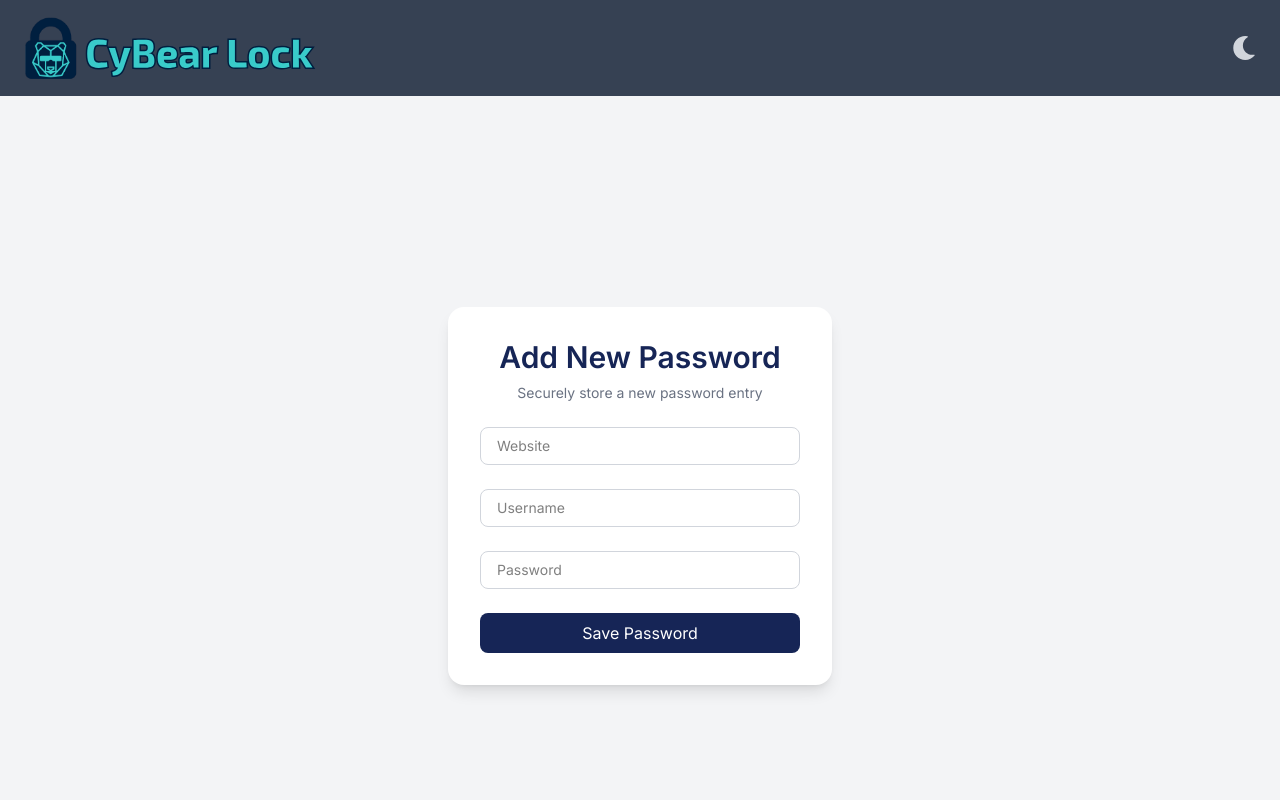
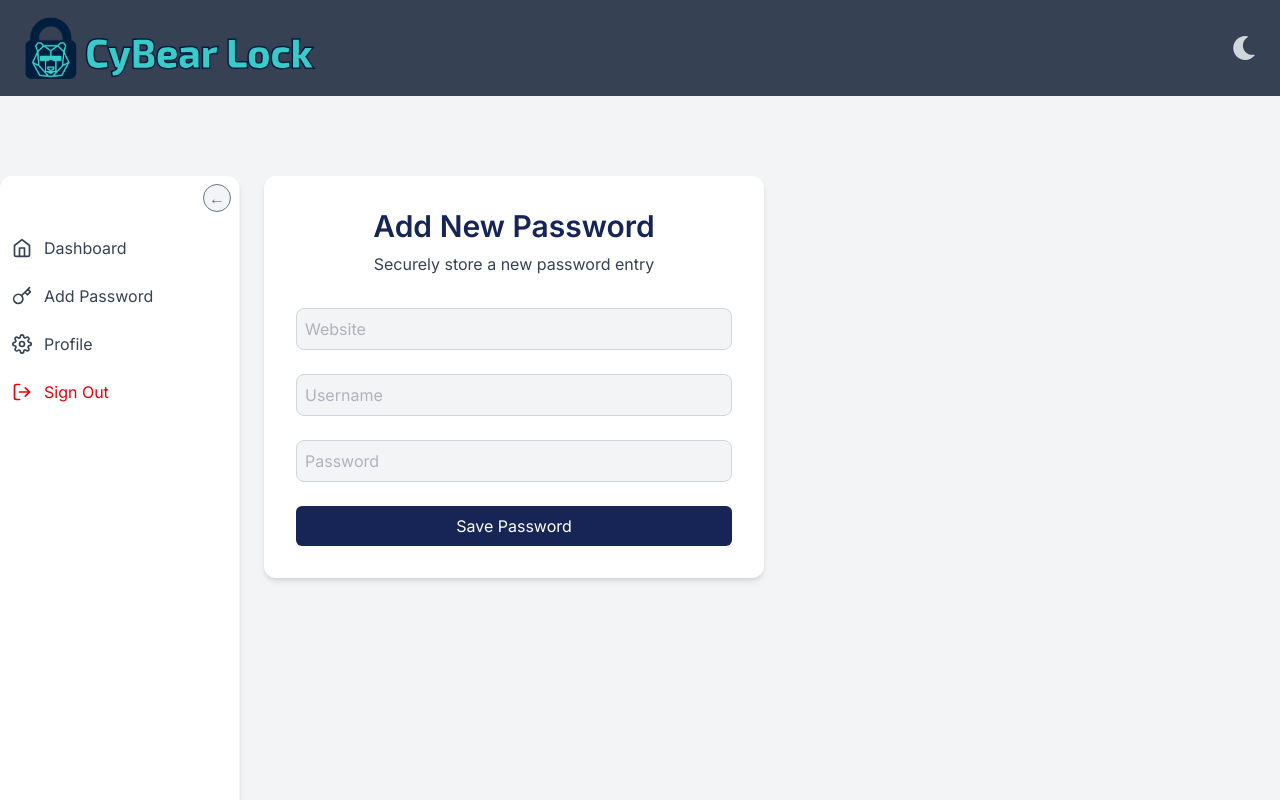
Before and after one commit to treydedman/CyBear-Lock, a React (Vite) app in the folder client/: page /new-password in a window 1280 px wide. Shown: the top 800 px of the page. Built offline with nearby package versions, Linux system fonts and the light colour scheme.

Commit message:
added sidebar to new password component

```diff
--- a/client/src/components/NewPasswordForm.tsx
+++ b/client/src/components/NewPasswordForm.tsx
@@ -51,7 +51,7 @@ export default function NewPasswordForm({
   };
 
   return (
-    <form onSubmit={handleSubmit} className="mt-6 flex flex-col space-y-6">
+    <form onSubmit={handleSubmit} className="mt-8 flex flex-col space-y-6">
       <div>
         <input
           type="text"
@@ -60,8 +60,7 @@ export default function NewPasswordForm({
           value={formData.website}
           onChange={handleChange}
           required
-          className="w-full px-4 py-2 border border-gray-300 rounded-lg focus:outline-none focus:ring-1 focus:ring-gray-400
-           block text-sm"
+          className="w-full p-2 bg-gray-100 dark:bg-gray-600 border border-gray-300 dark:border-gray-600 rounded-lg text-gray-500 dark:text-gray-200 focus:outline-none focus:ring-2 focus:ring-gray-400 dark:focus:ring-gray-200"
         />
       </div>
 
@@ -73,8 +72,7 @@ export default function NewPasswordForm({
           value={formData.username}
           onChange={handleChange}
           required
-          className="w-full px-4 py-2 border border-gray-300 rounded-lg focus:outline-none focus:ring-1 focus:ring-gray-400
-           block text-sm"
+          className="w-full p-2 bg-gray-100 dark:bg-gray-600 border border-gray-300 dark:border-gray-600 rounded-lg text-gray-500 dark:text-gray-200 focus:outline-none focus:ring-2 focus:ring-gray-400 dark:focus:ring-gray-200"
         />
       </div>
 
@@ -86,8 +84,7 @@ export default function NewPasswordForm({
           value={formData.password}
           onChange={handleChange}
           required
-          className="w-full px-4 py-2 border border-gray-300 rounded-lg focus:outline-none focus:ring-1 focus:ring-gray-400
-           block text-sm"
+          className="w-full p-2 bg-gray-100 dark:bg-gray-600 border border-gray-300 dark:border-gray-600 rounded-lg text-gray-500 dark:text-gray-200 focus:outline-none focus:ring-2 focus:ring-gray-400 dark:focus:ring-gray-200"
         />
       </div>
 
@@ -96,7 +93,7 @@ export default function NewPasswordForm({
       <button
         type="submit"
         disabled={isLoading}
-        className="w-full px-4 py-2 text-white bg-blue-950 rounded-lg hover:bg-blue-900 transition disabled:bg-gray-400">
+        className="w-full bg-blue-950 text-white py-2 rounded-md hover:bg-teal-500 transition disabled:bg-gray-400">
         {isLoading ? 'Saving...' : 'Save Password'}
       </button>
     </form>
--- a/client/src/components/RegistrationForm.tsx
+++ b/client/src/components/RegistrationForm.tsx
@@ -32,12 +32,12 @@ export function RegistrationForm() {
     const passwordConditions = [
       hasUpperCase
         ? ''
-        : 'Password must contain at least one uppercase letter.',
-      hasNumber ? '' : 'Password must contain at least one number.',
+        : 'Password should contain at least one uppercase letter.',
+      hasNumber ? '' : 'Password should contain at least one number.',
       hasSpecialChar
         ? ''
-        : 'Password must contain at least one special character.',
-      isLongEnough ? '' : 'Password must be at least 8 characters long.',
+        : 'Password should contain at least one special character.',
+      isLongEnough ? '' : 'Password should be at least 8 characters long.',
     ].filter(Boolean);
 
     setPasswordFeedback(passwordConditions.join('\n'));
@@ -78,6 +78,8 @@ export function RegistrationForm() {
 
   // Password strength display
   const getStrengthText = (score: number) => {
+    if (!password) return '';
+
     switch (score) {
       case 0:
         return 'Very Weak';
--- a/client/src/components/Sidebar.tsx
+++ b/client/src/components/Sidebar.tsx
@@ -15,7 +15,7 @@ export default function Sidebar() {
       } bg-white dark:bg-gray-700 border-r border-gray-100 dark:border-gray-700 shadow-md mt-20 rounded-xl`}>
       <button
         onClick={() => setIsCollapsed(!isCollapsed)}
-        className="absolute top-2 right-2 flex items-center justify-center w-7 h-7 bg-gray-100 dark:bg-gray-800 border border-gray-500 dark:border-gray-400 rounded-full text-gray-500 dark:text-gray-400 hover:text-teal-500 dark:hover:text-teal-500 transition">
+        className="absolute top-2 right-2 flex items-center justify-center w-7 h-7 bg-gray-100 dark:bg-gray-800 hover:bg-teal-300 dark:hover:bg-teal-500 dark:hover:text-gray-800 border border-gray-500 dark:border-gray-400 rounded-full text-gray-500 dark:text-gray-400">
         {isCollapsed ? '→' : '←'}
       </button>
 
--- a/client/src/pages/Dashboard.tsx
+++ b/client/src/pages/Dashboard.tsx
@@ -244,7 +244,7 @@ export default function Dashboard() {
                       rounded-lg
                       focus:outline-none
                       focus:ring-1 focus:ring-gray-400 dark:focus:ring-transparent
-                      px-2 py-1">
+                      p-2">
                       <span className=" text-gray-900 dark:text-white font-mono truncate">
                         {entry.password && isVisible
                           ? entry.password
--- a/client/src/pages/NewEntry.tsx
+++ b/client/src/pages/NewEntry.tsx
@@ -1,21 +1,25 @@
 import NewPasswordForm from '../components/NewPasswordForm';
 import { useNavigate } from 'react-router-dom';
+import Sidebar from '../components/Sidebar';
 
 export default function NewPasswordPage() {
   const navigate = useNavigate();
 
   return (
-    <div className="flex min-h-screen items-center justify-center">
-      <div className="w-full max-w-sm bg-white p-6 sm:p-8 rounded-2xl shadow-lg">
-        <h2 className="text-3xl font-semibold text-center text-blue-950">
-          Add New Password
-        </h2>
+    <div className="flex min-h-screen bg-gray-100 dark:bg-gray-800">
+      <Sidebar />
+      <div className="flex flex-col flex-1 p-6">
+        <div className="w-full max-w-[500px] bg-white dark:bg-gray-700 shadow-md border-none dark:border-gray-700 p-6 sm:p-8 rounded-xl shadow-lg mt-14">
+          <h2 className="text-3xl font-semibold text-center text-blue-950 dark:text-white">
+            Add New Password
+          </h2>
 
-        <p className="text-sm text-gray-500 text-center mt-2">
-          Securely store a new password entry
-        </p>
+          <p className="text-md text-gray-700 text-semibold dark:text-gray-300 text-center mt-2">
+            Securely store a new password entry
+          </p>
 
-        <NewPasswordForm onEntryAdded={() => navigate('/dashboard')} />
+          <NewPasswordForm onEntryAdded={() => navigate('/dashboard')} />
+        </div>
       </div>
     </div>
   );
```
